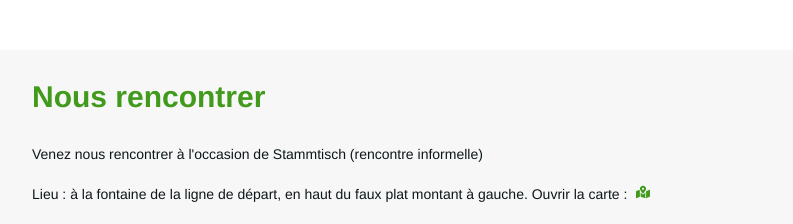
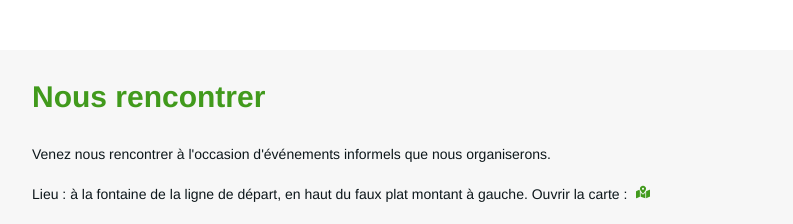
Before and after one commit to techvelolongchamp/velolongchamp, a Next.js app: page / in a window 1280 px wide. Shown: the part 4301-4525 px from the top of the page, without its empty margins (243-1036 px from the left). Built offline with nearby package versions, Linux system fonts and the light colour scheme.

Commit message:
Updated trad

```diff
--- a/locale/en.js
+++ b/locale/en.js
@@ -82,7 +82,8 @@ const en = {
     <a>Yes and please get your club to join (so that even more cyclists are represented)</a>
     `,
   'meetUs.sectionTitle': 'Meet Us',
-  'meetUs.message1': 'Come meet us on the occasion of informal meetings',
+  'meetUs.message1':
+    'Come meet us on the occasion of informal events we will organise',
   'meetUs.message2':
     'Location: at the fountain of the starting lane, at the top of the hill, on the left. See on the map: ',
   'meetUs.message3':
--- a/locale/fr.js
+++ b/locale/fr.js
@@ -83,7 +83,7 @@ const fr = {
     `,
   'meetUs.sectionTitle': 'Nous rencontrer',
   'meetUs.message1':
-    "Venez nous rencontrer à l'occasion de Stammtisch (rencontre informelle)",
+    "Venez nous rencontrer à l'occasion d'événements informels que nous organiserons.",
   'meetUs.message2':
     'Lieu : à la fontaine de la ligne de départ, en haut du faux plat montant à gauche. Ouvrir la carte : ',
   'meetUs.message3':
```
